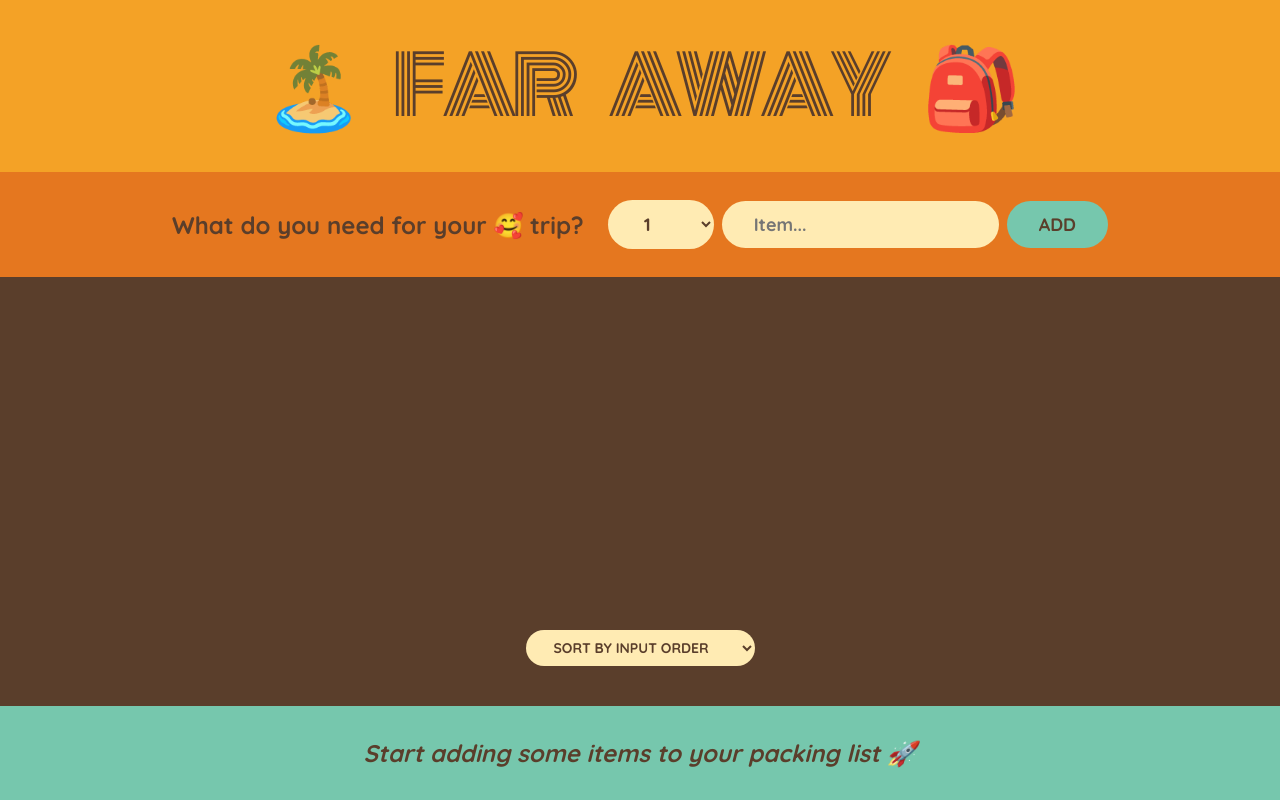
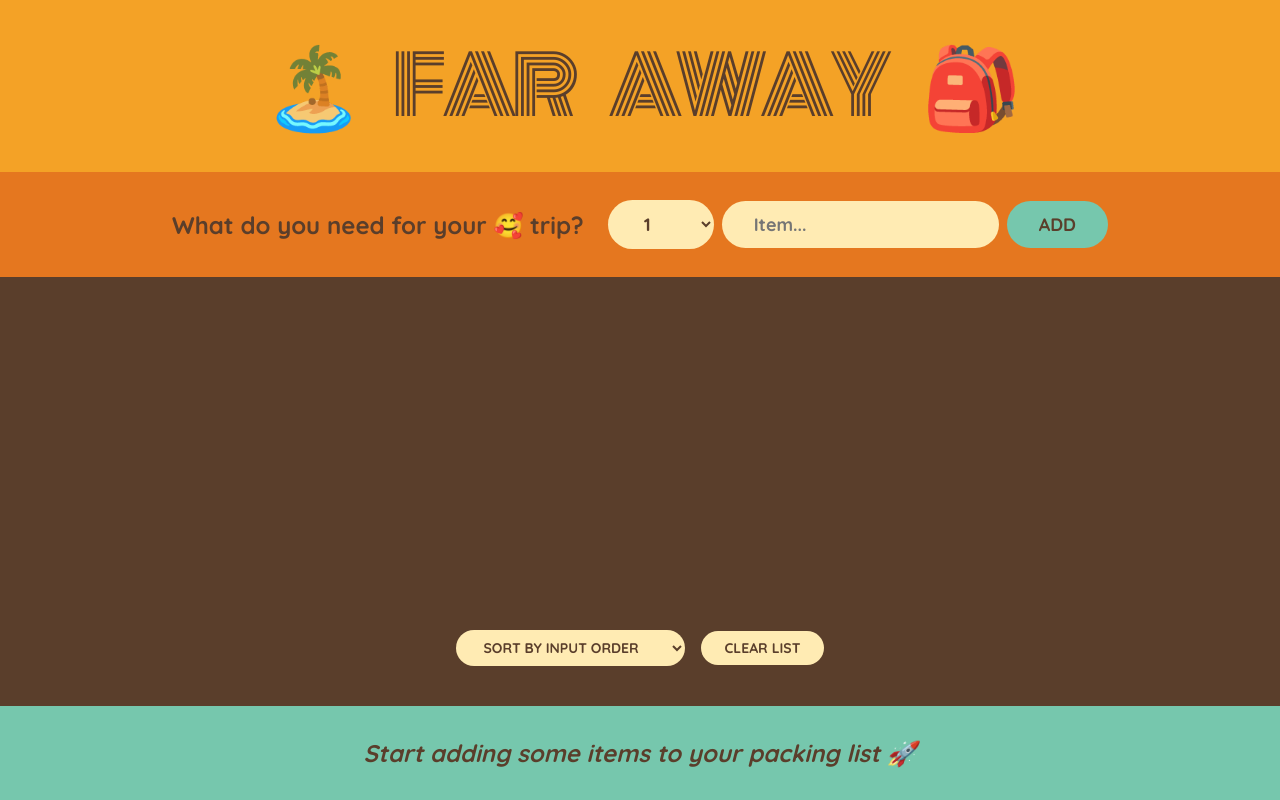
Before and after one commit to nizarLubbad/travel-list, a React (Create React App) app: page / in a window 1280 px wide. Built offline with nearby package versions, Linux system fonts and the light colour scheme.

Commit message:
Add "Clear List" button with confirmation

```diff
--- a/src/App.js
+++ b/src/App.js
@@ -32,6 +32,13 @@
     );
   }
 
+  function handleClearList() {
+    const confirmed = window.confirm(
+      "Are you sure you want to delete all items?"
+    );
+    if (confirmed) setItem([]);
+  }
+
   return (
     <div className="app">
       <Logo />
@@ -39,6 +46,7 @@
       <PackingList
         items={items}
         onDeleteItem={handleDeleteItem}
+        onClearList={handleClearList}
         onToggleItem={handleToggleItem}
       />
       <Stats items={items} />
@@ -107,7 +115,7 @@
   );
 }
 
-function PackingList({ items, onDeleteItem, onToggleItem }) {
+function PackingList({ items, onDeleteItem, onToggleItem, onClearList }) {
   const [sortBy, setSortBy] = useState("input");
 
   let sortedItems; // Derived State
@@ -137,12 +145,13 @@
         ))}
       </ul>
 
-      <div className="action">
+      <div className="actions">
         <select value={sortBy} onChange={(e) => setSortBy(e.target.value)}>
           <option value="input">Sort by input order</option>
           <option value="description">Sort by description</option>
           <option value="packed">Sort by packed stats</option>
         </select>
+        <button onClick={onClearList}>Clear List</button>
       </div>
     </div>
   );
```
